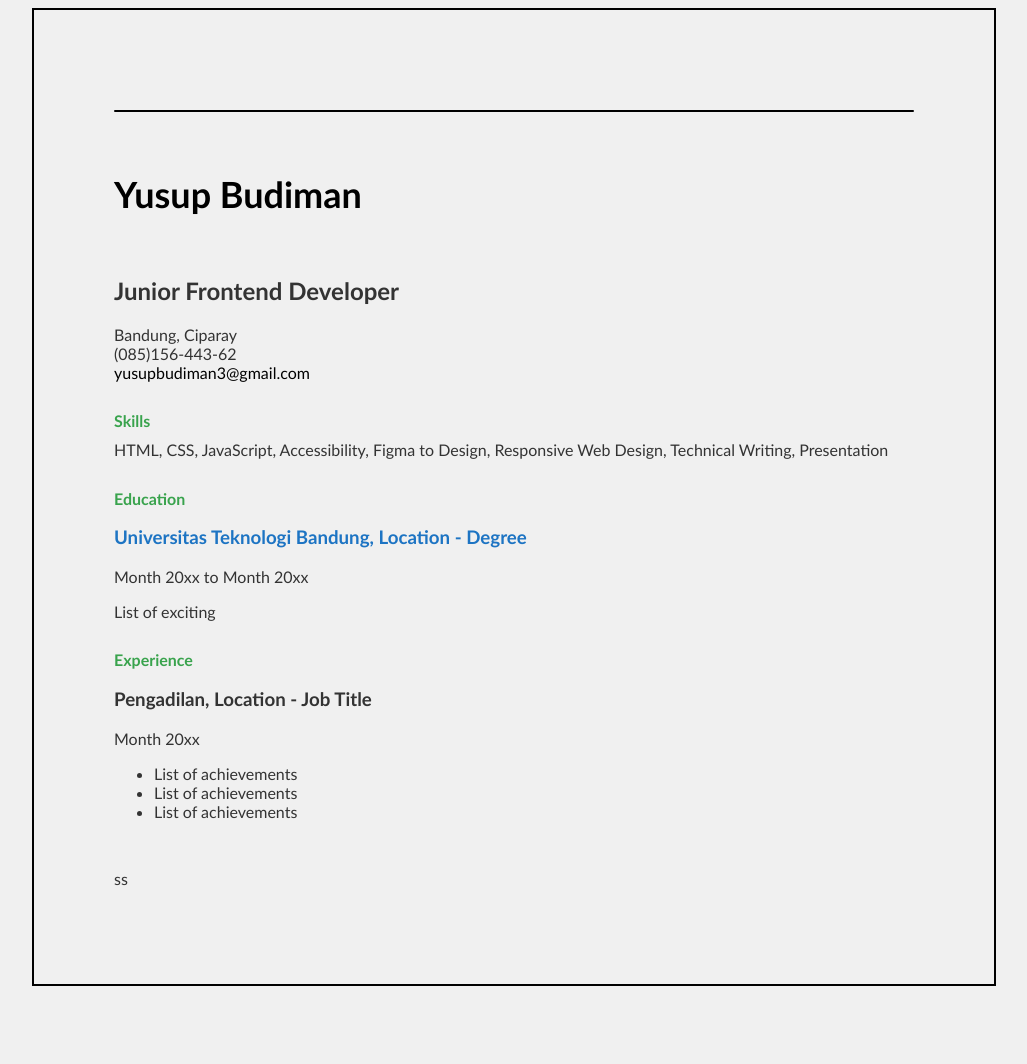
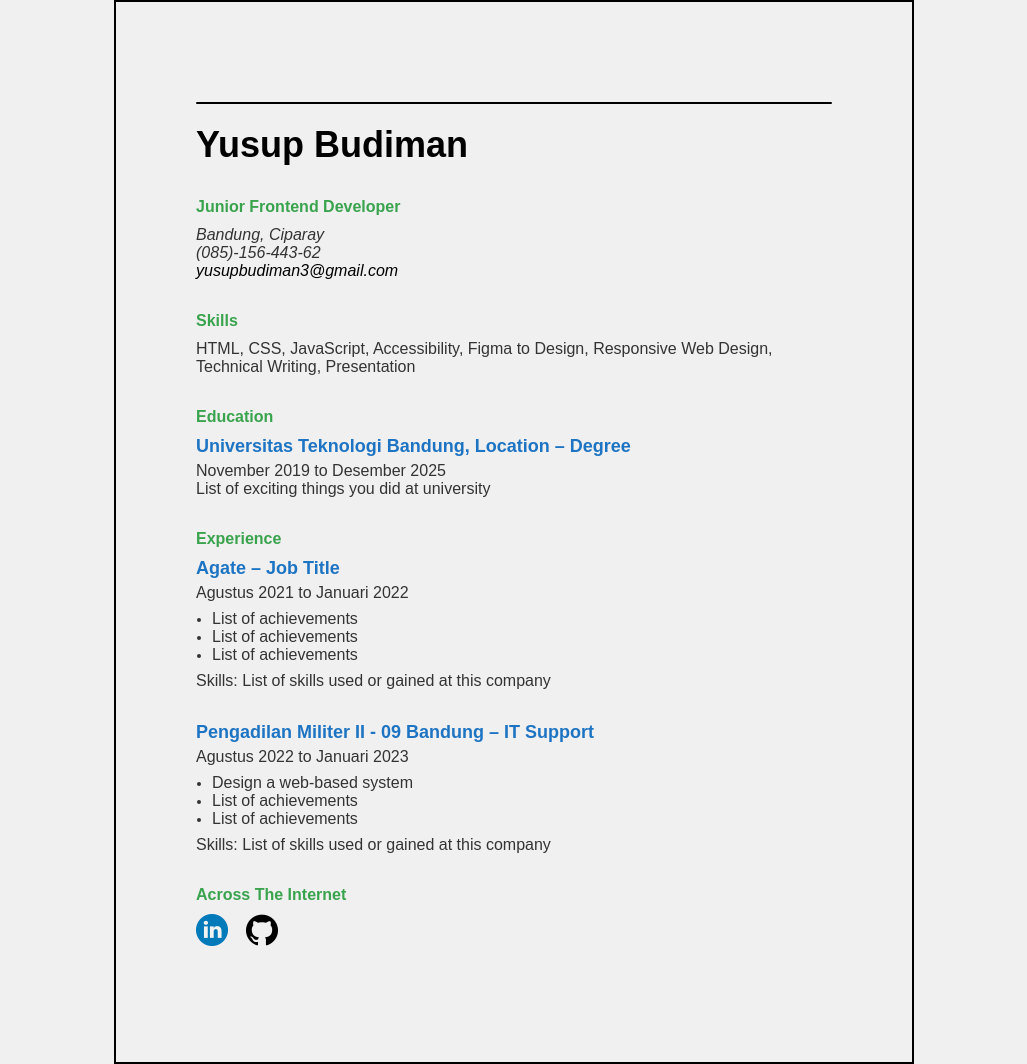
Before and after one commit to YusupBudiman/Single-Page-CV, a plain HTML site: page index.html in a window 1280 px wide. Shown: the whole page, without its empty margins (126-1153 px from the left). Before the commit the page ends 994 px from the top, so only its background shows below. Drawn offline with Linux system fonts and the light colour scheme.

Commit message:
Update konten portofolio

```diff
--- a/index.html
+++ b/index.html
@@ -1,5 +1,5 @@
 <!DOCTYPE html>
-<html lang="en">
+<html lang="id">
   <head>
     <meta charset="UTF-8" />
     <meta name="viewport" content="width=device-width, initial-scale=1.0" />
@@ -10,11 +10,11 @@
     <meta name="author" content="Yusup Budiman" />
     <meta name="robots" content="index, follow" />
 
-    <!-- Open Graph tags -->
+    <!-- Open Graph -->
     <meta property="og:title" content="Yusup Budiman – Single-Page CV" />
     <meta
       property="og:description"
-      content="Tugas frontend development ke 1 Yusup budiman."
+      content="Tugas frontend development ke 1 Yusup Budiman."
     />
     <meta property="og:type" content="website" />
     <meta property="og:url" content="https://yusupbudiman.github.io/" />
@@ -22,7 +22,6 @@
       property="og:image"
       content="https://yusupbudiman.github.io/Single-Page-CV/images/myfoto.jpg"
     />
-
     <meta property="og:site_name" content="Portofolio Yusup Budiman" />
     <meta property="article:published_time" content="2025-06-14T00:00:00Z" />
 
@@ -32,16 +31,21 @@
   </head>
 
   <body>
-    <!-- Konten halaman tetap -->
     <main class="content">
+      <header class="header">
         <hr class="underline" />
-      <h1 class="content-title">Yusup Budiman</h1>
+        <h1 class="header-title">Yusup Budiman</h1>
+      </header>
 
       <section class="profile">
         <h2 class="profile-title">Junior Frontend Developer</h2>
+        <address>
           <p class="description">Bandung, Ciparay</p>
-        <p class="description">(085)156-443-62</p>
-        <a href="#" class="description">yusupbudiman3@gmail.com</a>
+          <p class="description">(085)-156-443-62</p>
+          <a href="mailto:yusupbudiman3@gmail.com" class="description"
+            >yusupbudiman3@gmail.com</a
+          >
+        </address>
       </section>
 
       <section class="skills">
@@ -53,30 +57,73 @@
       </section>
 
       <section class="education">
-        <div class="education-agate">
         <h2 class="education-title">Education</h2>
         <h3 class="education-institution">
-            Universitas Teknologi Bandung, Location - Degree
+          Universitas Teknologi Bandung, Location – Degree
         </h3>
-          <p class="education-duration">Month 20xx to Month 20xx</p>
-          <p class="description">List of exciting</p>
-        </div>
+        <p class="education-duration">November 2019 to Desember 2025</p>
+        <p class="description">List of exciting things you did at university</p>
       </section>
 
       <section class="experience">
         <h2 class="experience-title">Experience</h2>
-        <h3 class="experience-company">Pengadilan, Location - Job Title</h3>
-        <p class="experience-duration">Month 20xx</p>
-        <ul class="experience-achievments">
+        <article class="experience-list">
+          <h3 class="experience-company">Agate – Job Title</h3>
+          <p class="experience-duration">Agustus 2021 to Januari 2022</p>
+          <ul class="list experience-achievements">
             <li>List of achievements</li>
             <li>List of achievements</li>
             <li>List of achievements</li>
           </ul>
+          <p class="experience-description">
+            Skills: List of skills used or gained at this company
+          </p>
+        </article>
+
+        <article class="experience-list">
+          <h3 class="experience-company">
+            Pengadilan Militer II - 09 Bandung – IT Support
+          </h3>
+          <p class="experience-duration">Agustus 2022 to Januari 2023</p>
+          <ul class="list experience-achievements">
+            <li>Design a web-based system</li>
+            <li>List of achievements</li>
+            <li>List of achievements</li>
+          </ul>
+          <p class="experience-description">
+            Skills: List of skills used or gained at this company
+          </p>
+        </article>
       </section>
 
       <section class="contact">
-        <p class="contact-list">ss</p>
+        <h2 class="contact-title">Across The Internet</h2>
+        <ul class="contact-list">
+          <li>
+            <a
+              href="https://www.linkedin.com/in/yusup-budiman-3b976821a"
+              target="_blank"
+            >
+              <img
+                class="img-icon"
+                src="/images/linkedin.png"
+                alt="LinkedIn Yusup Budiman"
+              />
+            </a>
+          </li>
+          <li>
+            <a href="https://github.com/YusupBudiman" target="_blank">
+              <img
+                class="img-icon"
+                src="/images/github.png"
+                alt="GitHub Yusup Budiman"
+              />
+            </a>
+          </li>
+        </ul>
       </section>
+
+      <footer></footer>
     </main>
   </body>
 </html>
--- a/style.css
+++ b/style.css
@@ -1,6 +1,11 @@
+* {
+  margin: 0;
+  padding: 0;
+  box-sizing: border-box;
+}
 body {
   background-color: #f0f0f0;
-  font-family: "Gill Sans", sans-serif;
+  font-family: "Arial", sans-serif;
   color: #333;
 }
 
@@ -12,10 +17,10 @@ body {
   max-width: 800px;
   margin: 0 auto;
   padding: 5rem;
-  gap: 1rem;
+  gap: 2rem;
 }
 
-.content-title {
+.header-title {
   color: #000;
   font-size: 36px;
 }
@@ -37,6 +42,14 @@ a {
   text-decoration: none;
 }
 
+.list {
+  padding-left: 1rem;
+}
+.list li::marker {
+  font-size: 0.8em;
+}
+
+.profile-title,
 .contact-title,
 .skills-title,
 .education-title,
@@ -45,11 +58,70 @@ a {
   margin-bottom: 10px;
   font-size: 16px;
 }
-.description {
-  margin: 0;
+
+.experience {
+  display: flex;
+  flex-direction: column;
+}
+.experience-duration {
+  margin-bottom: 0.5rem;
+}
+.experience-description {
+  margin-top: 0.5rem;
+}
+.experience-list:first-of-type {
+  margin-bottom: 2rem;
 }
 
-.education-institution {
+.education-institution,
+.experience-company {
   color: #1d74c3;
   font-weight: 600;
+  margin-bottom: 5px;
+  font-size: 18px;
 }
+
+.contact-list {
+  display: flex;
+  list-style: none;
+  padding: 0;
+  gap: 0.5rem;
+}
+.img-icon {
+  width: 2rem;
+  height: 2rem;
+  margin-right: 10px;
+}
+
+@media (max-width: 768px) {
+  .content {
+    padding: 1.5rem;
+  }
+
+  .header-title {
+    font-size: 28px;
+  }
+
+  .profile-title,
+  .contact-title,
+  .skills-title,
+  .education-title,
+  .experience-title {
+    font-size: 14px;
+  }
+
+  .education-institution,
+  .experience-company {
+    font-size: 16px;
+  }
+
+  .img-icon {
+    width: 1.5rem;
+    height: 1.5rem;
+    margin-right: 5px;
+  }
+
+  .contact-list {
+    gap: 0.75rem;
+  }
+}
```
Also changed, not shown: images/github.png (added), images/linkedin.png (added). Lines whose indentation alone changed are shown as unchanged.
